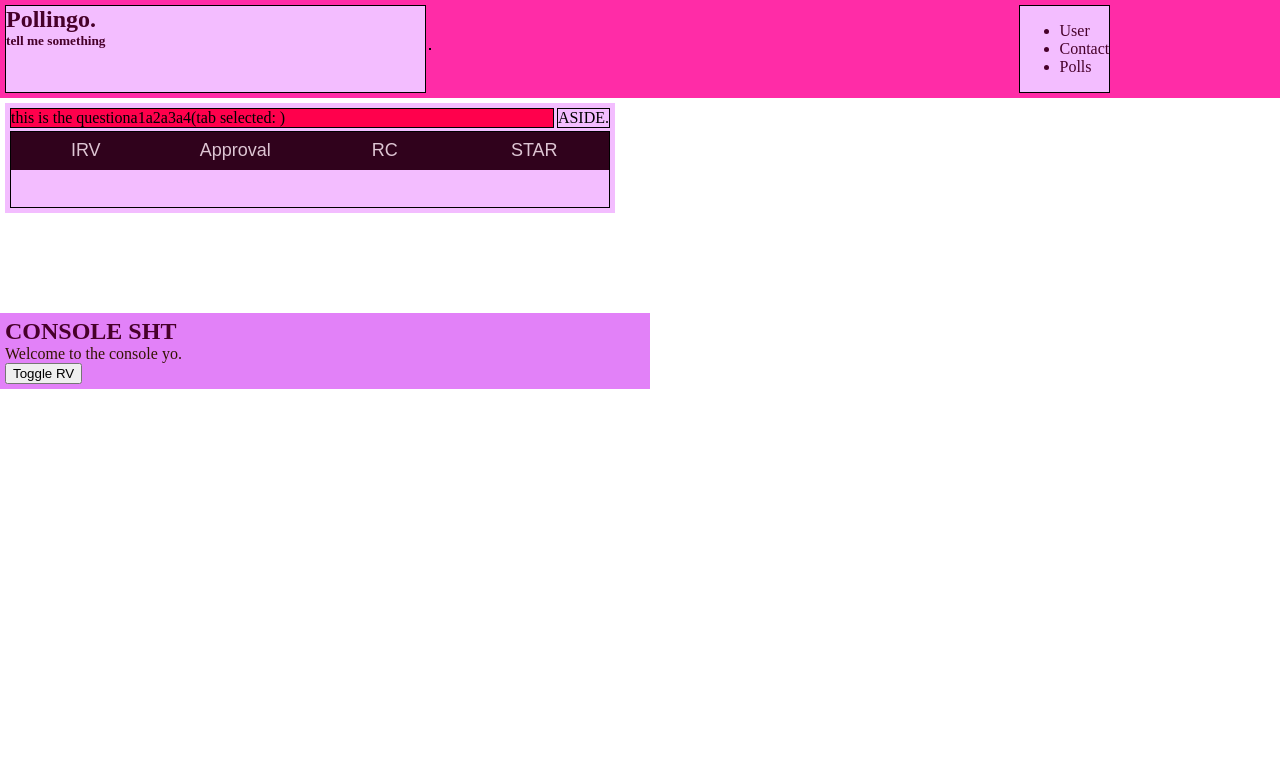
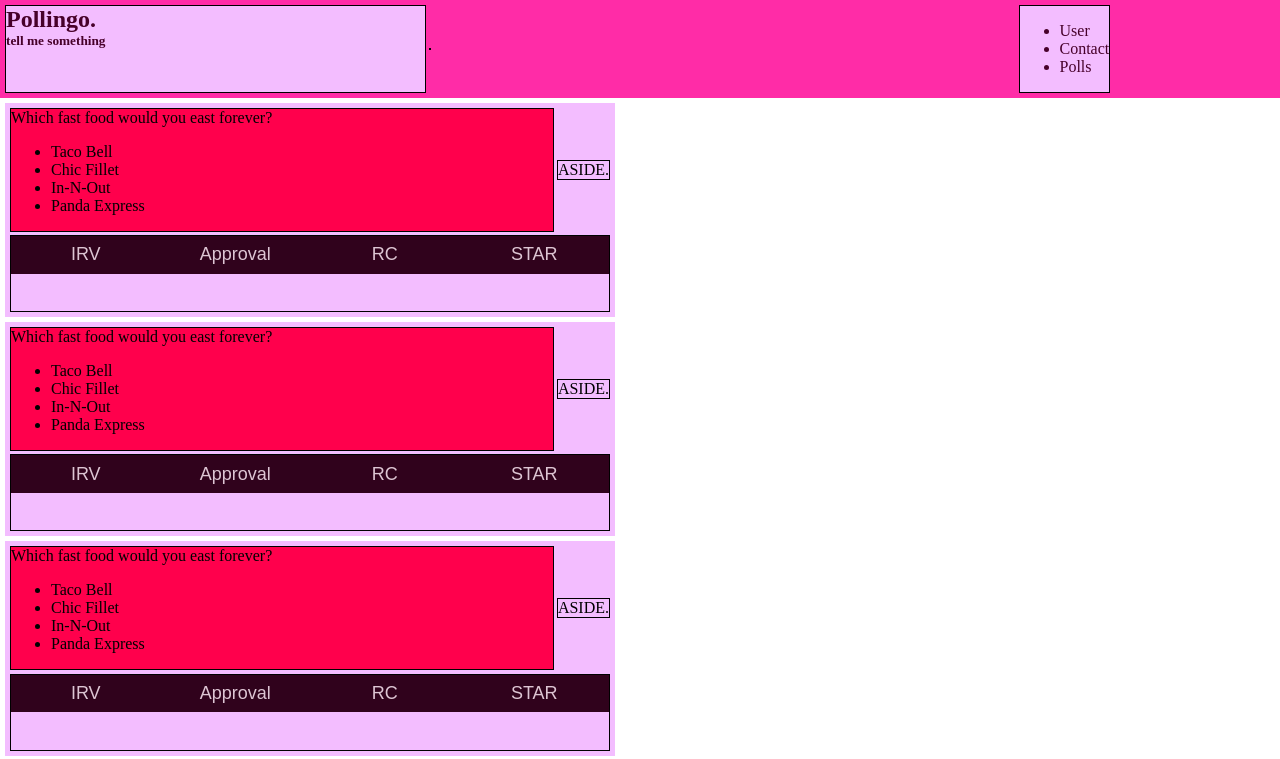
Before and after one commit to el7/Pollingo, a React (Create React App) app in the folder pollingo/: page / in a window 1280 px wide. Shown: the top 759 px of the page. Built offline with nearby package versions, Linux system fonts and the light colour scheme.

Commit message:
generated more pollboxes, will eventually create a js function to generate based on parameters. fixed up the pollbox some

```diff
--- a/pollingo/src/js/components/layoutPollingoOne.js
+++ b/pollingo/src/js/components/layoutPollingoOne.js
@@ -11,7 +11,10 @@ function LayoutOne() {
                 <Header/>
             </div>
             <div className="grid-item grid-main-item-main">
-                <PollBox q="this is the question" a1="a1" a2="a2" a3="a3" a4="a4"/>
+                <PollBox q="Which fast food would you east forever?" a1="Taco Bell" a2="Chic Fillet" a3="In-N-Out" a4="Panda Express"/>
+                <PollBox q="Which fast food would you east forever?" a1="Taco Bell" a2="Chic Fillet" a3="In-N-Out" a4="Panda Express"/>
+                <PollBox q="Which fast food would you east forever?" a1="Taco Bell" a2="Chic Fillet" a3="In-N-Out" a4="Panda Express"/>
+                <PollBox q="Which fast food would you east forever?" a1="Taco Bell" a2="Chic Fillet" a3="In-N-Out" a4="Panda Express"/>
             </div>
             <div className="grid-item grid-main-item-footer">
                 <Console />
--- a/pollingo/src/js/components/pollboxComponent.js
+++ b/pollingo/src/js/components/pollboxComponent.js
@@ -4,12 +4,11 @@ import "../../css/main.css";
 
 function PollBox(props) {
 
-    function log(message) {
-        console.log("-----------> " + message);
-    }
-
+    // STATE DATA -----------------------------------
     const [tabSelected, setTabSelected] = useState();
 
+
+    // FUNCTIONS -------------
     function showPanel(val) {
 //        setTabSelected(1);
         var tabButtons = document.querySelectorAll(".tabContainer .buttonContainer button");
@@ -27,15 +26,21 @@ function PollBox(props) {
         })
     }
 
+
+    // JSX RETURN ------------------------
     return (
         <div className="pollbox-1 testC">
             <main>
-                <span>{props.q}</span>
-                <span>{props.a1}</span>
-                <span>{props.a2}</span>
-                <span>{props.a3}</span>
-                <span>{props.a4}</span>
-                (tab selected: {tabSelected})
+                <span>{props.q} </span>
+                <ul><li>
+                <span>{props.a1} </span>
+                </li><li>
+                <span>{props.a2} </span>
+                </li><li>
+                <span>{props.a3} </span>
+                </li><li>
+                <span>{props.a4} </span>
+                </li></ul>
             </main>
             <aside>
                 ASIDE.
```
